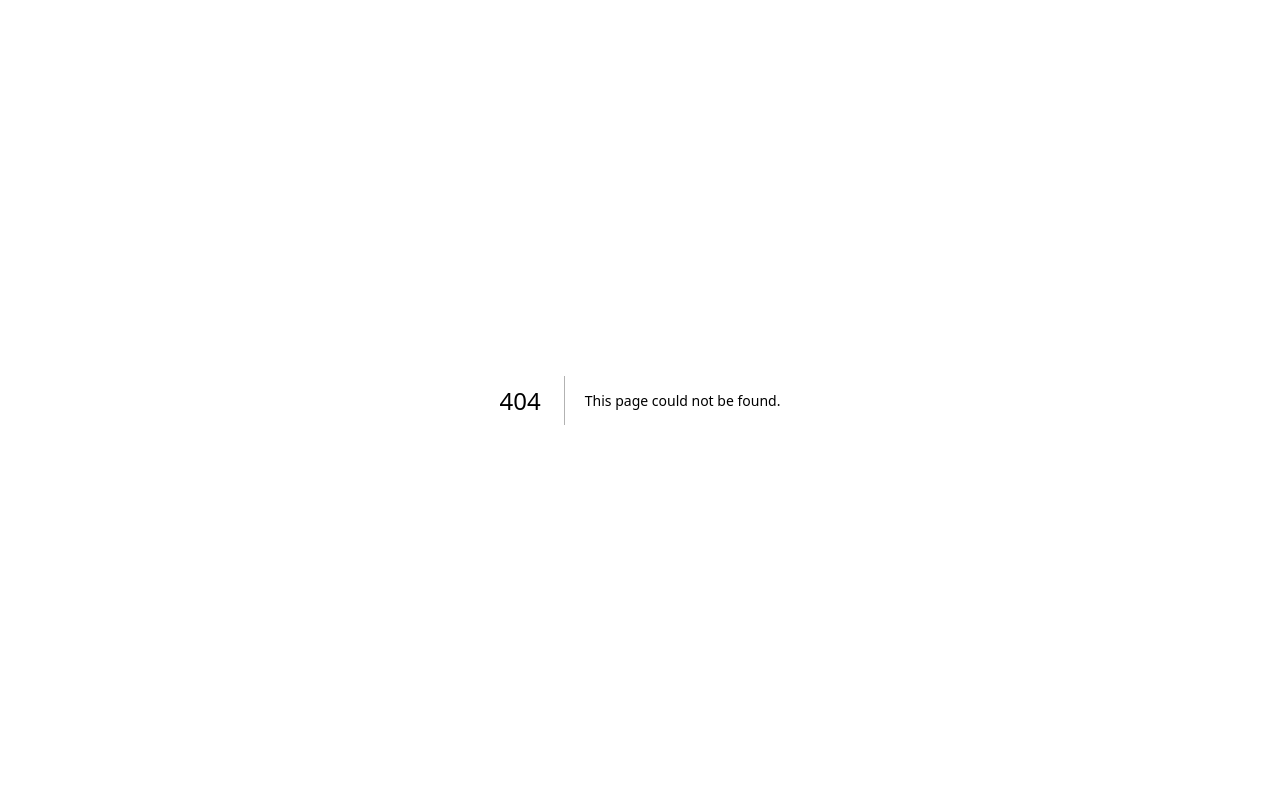
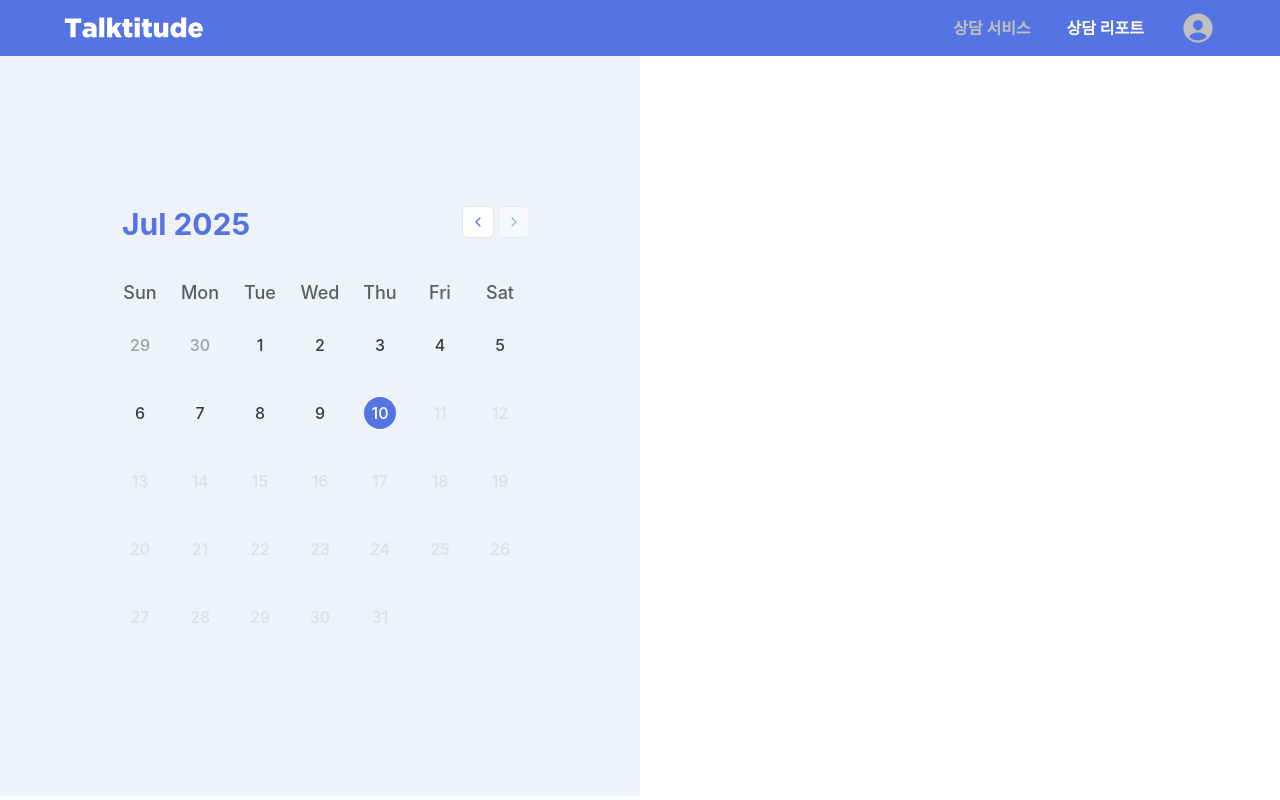
Before and after one commit to Talktitude/talktitude-agent-FE, a Next.js app: page /reports in a window 1280 px wide. Before the commit this address had no page. Built offline with nearby package versions, Linux system fonts and the light colour scheme; a web font is replaced by a local one.

Commit message:
feat: ReportPage 생성 (#27)

```diff
--- /dev/null
+++ b/src/app/(main)/reports/page.tsx
@@ -0,0 +1,27 @@
+'use client';
+
+import React from 'react';
+import Header from '@/components/common/Header';
+import { Calendar } from '@/components/ui/calendar';
+
+export default function ReportPage() {
+  const [date, setDate] = React.useState<Date | undefined>(new Date());
+
+  return (
+    <>
+      <Header />
+      <div className="flex flex-col items-center justify-center w-[50%] h-[calc(100dvh-60px)] bg-bgLightBlue">
+        <Calendar
+          onDayClick={(date) => {
+            const formatted = date.toISOString().slice(0, 10);
+            console.log(formatted);
+          }}
+          mode="single"
+          selected={date}
+          onSelect={setDate}
+          className="rounded-lg border"
+        />
+      </div>
+    </>
+  );
+}
```
